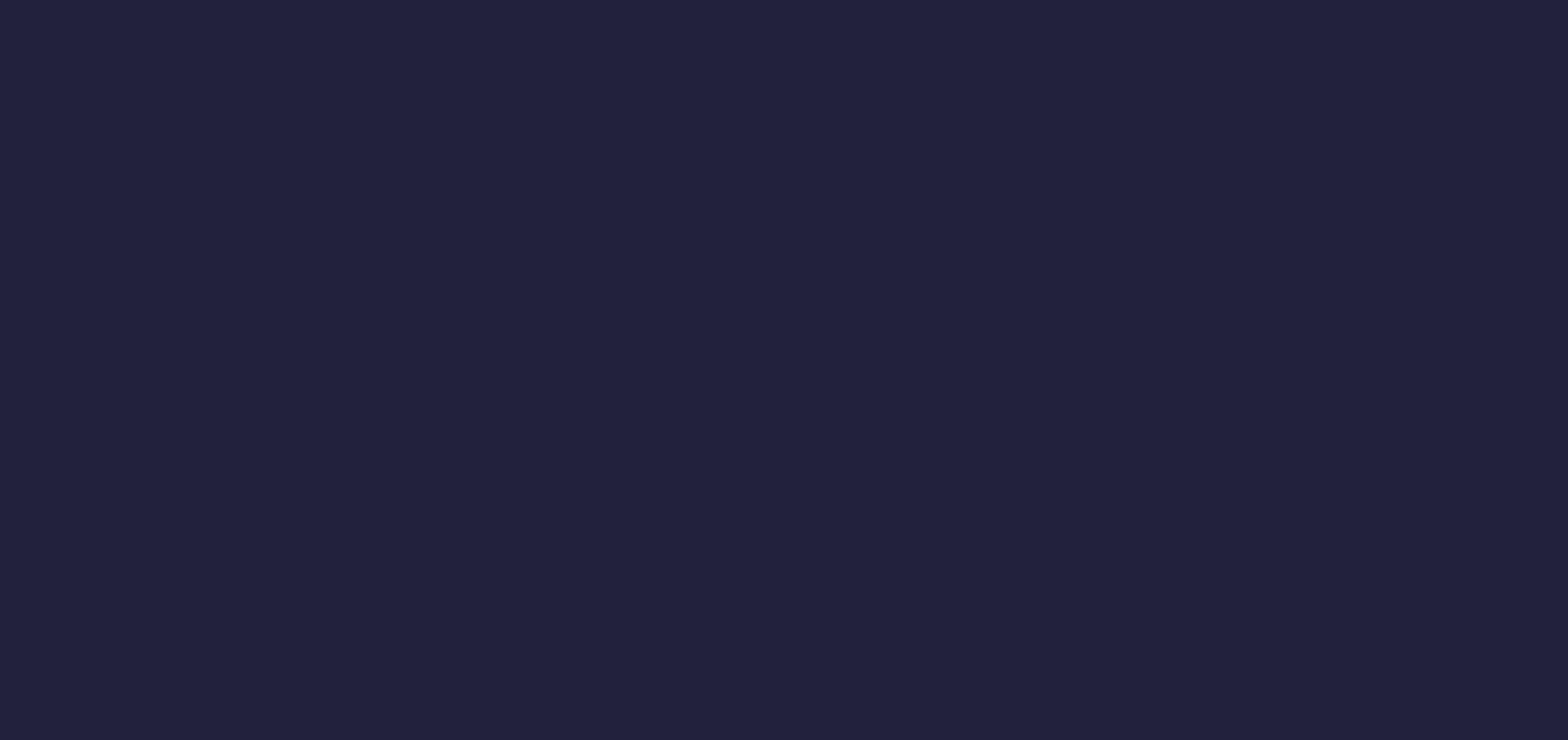
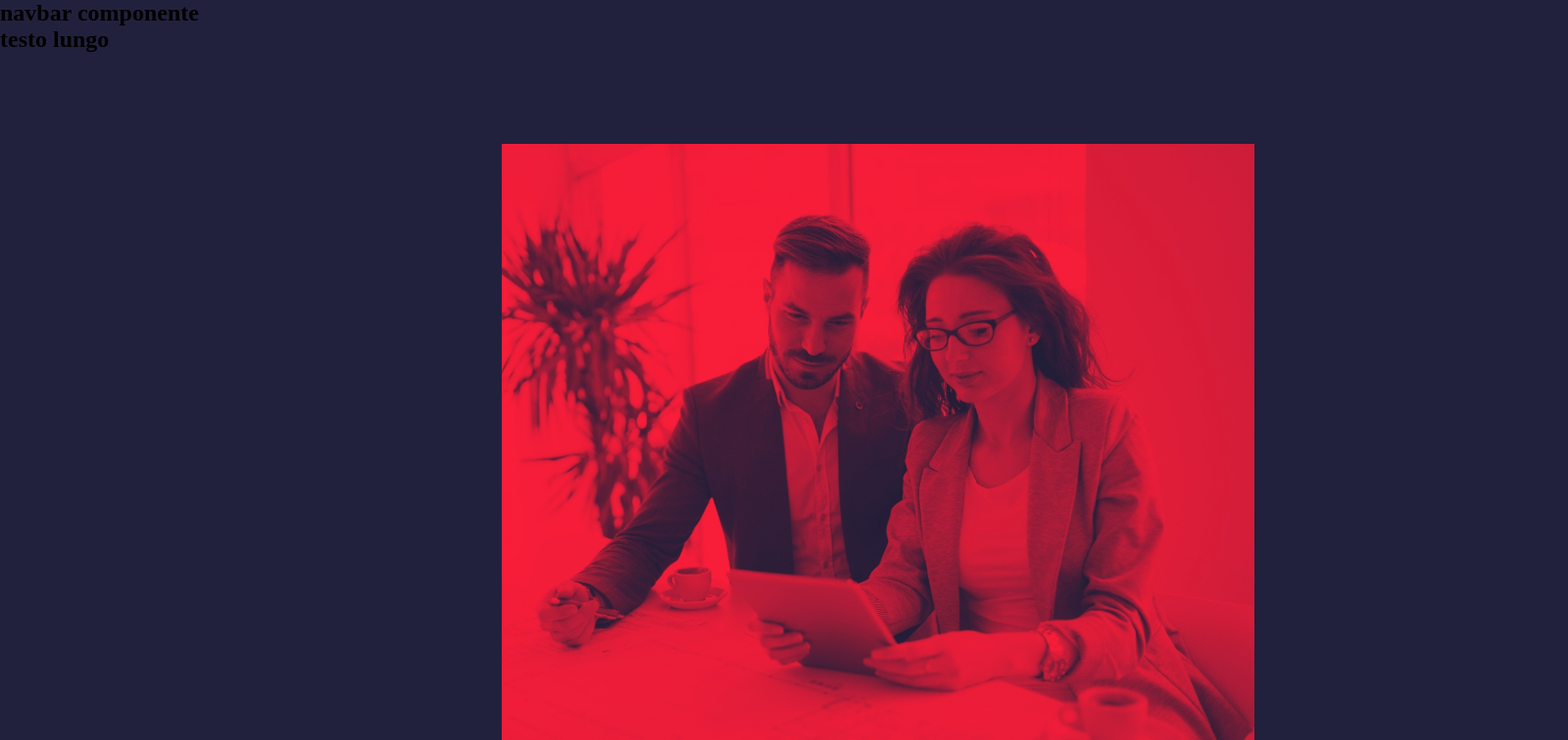
Before and after one commit to enricoforesta/proj-html-vuejs, a Vue app: page / in a window 1280 px wide. Shown: the top 756 px of the page at 98% size, 1600 px wide, since content can reach past the window. Built offline with nearby package versions, Linux system fonts and the light colour scheme.

Commit message:
feat: sfondo header

```diff
--- a/src/components/header/appHeader.vue
+++ b/src/components/header/appHeader.vue
@@ -1,11 +1,28 @@
 <script>
+import componentContainer from './componentContainer.vue';
 export default {
     data() {
+        name:
         return {
 
         }
+    },
+    components: {
+        componentContainer
     }
 }
 </script>
-<template></template>
-<style scoped></style>
+<template>
+    <header>
+        <componentContainer />
+    </header>
+</template>
+<style scoped lang="scss">
+header {
+    background-image: url('../../assets/img/portrait-of-young-architect-woman-on-meeting-KFZCE3A.jpg');
+    background-repeat: no-repeat;
+    background-size: 60%;
+    background-position: right;
+    height: 1000px;
+}
+</style>
--- /dev/null
+++ b/src/components/header/componentContainer.vue
@@ -0,0 +1,21 @@
+<script>
+export default {
+    data() {
+        return {
+
+        }
+    }
+}
+</script>
+<template>
+    <div class="container">
+        <h2>navbar componente</h2>
+        <h2>testo lungo</h2>
+    </div>
+</template>
+<style scoped lang="scss">
+div.container {
+    width: 1600px;
+    margin: 0 auto;
+}
+</style>
--- a/src/scss/partials/_commons.scss
+++ b/src/scss/partials/_commons.scss
@@ -1,3 +1,16 @@
+//reset
+* {
+    margin: 0;
+    padding: 0;
+    box-sizing: border-box;
+}
+
 body {
     background-color: #22213d;
+
+    img {
+        width: 100%;
+        height: 100%;
+        display: block;
+    }
 }
```
Also changed, not shown: src/assets/img/portrait-of-young-architect-woman-on-meeting-KFZCE3A.jpg (added).
